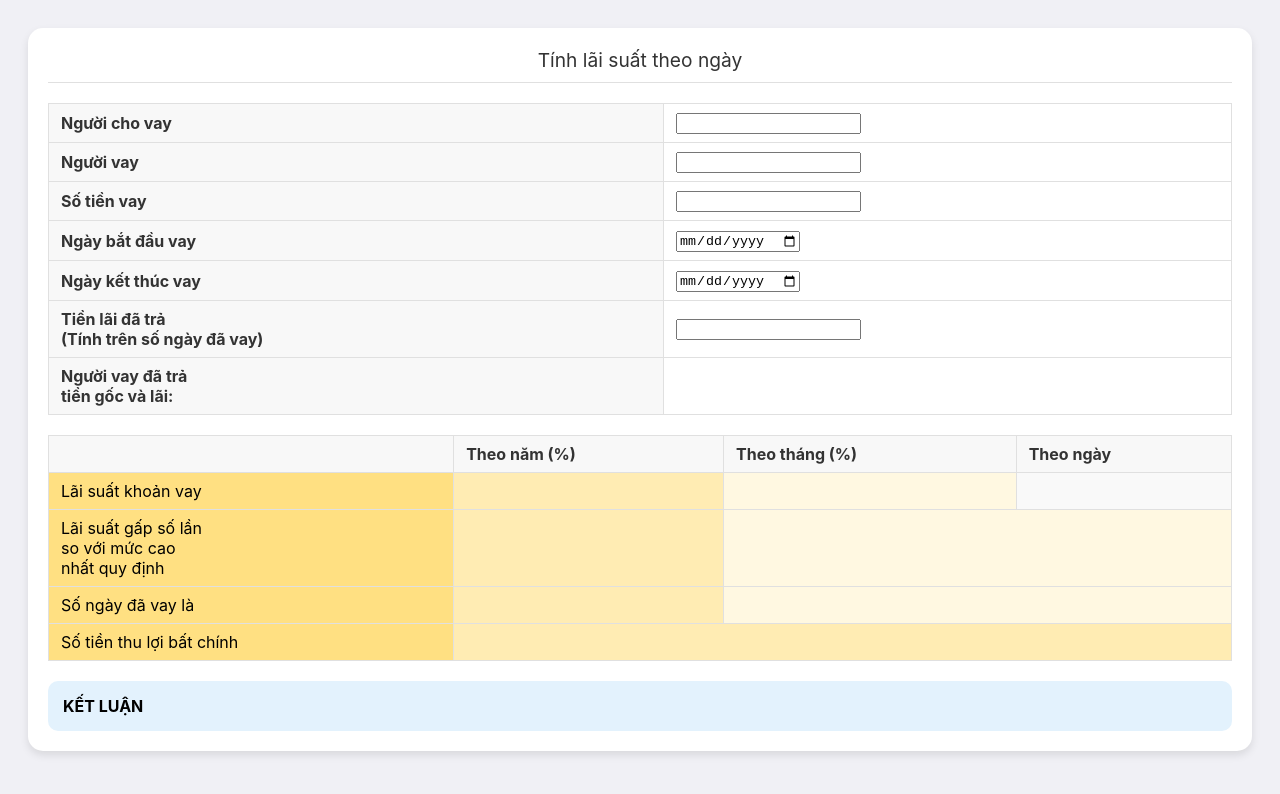
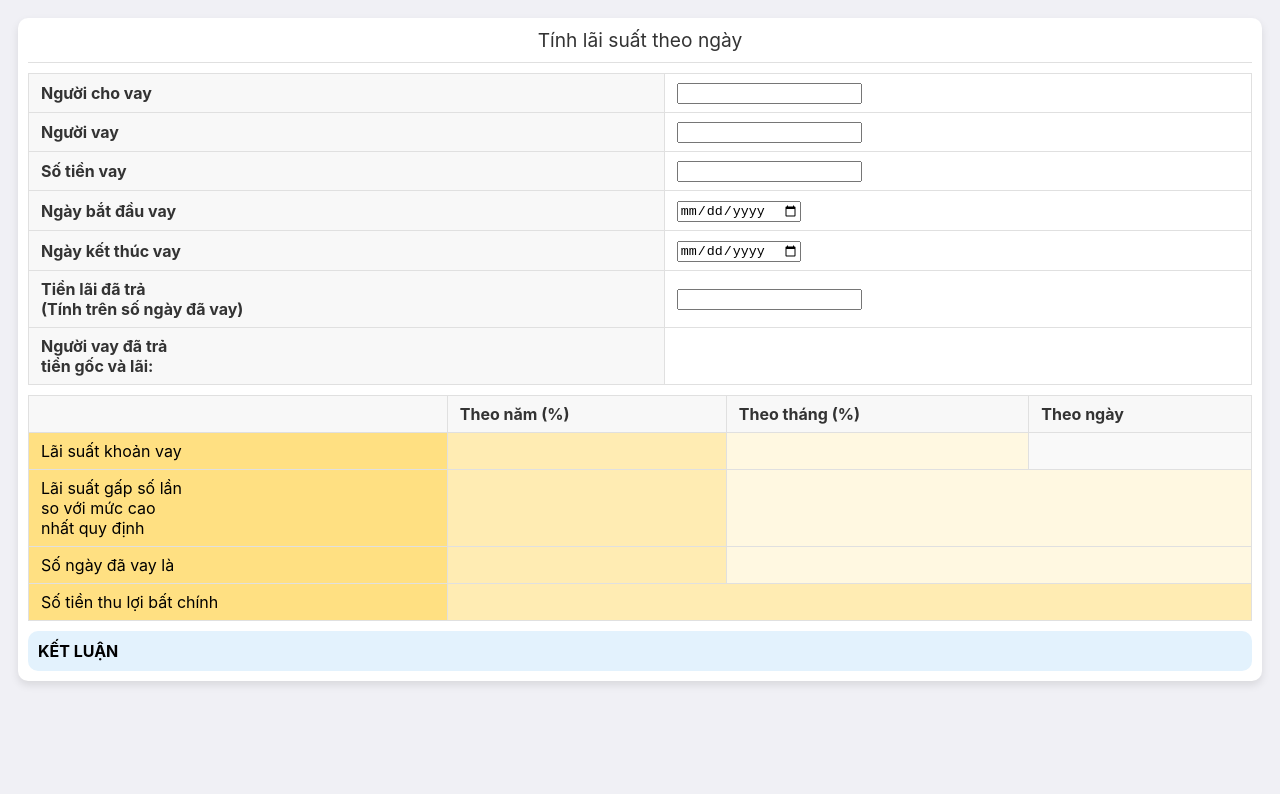
Before and after one commit to hienhatrithuc/hienhatrithuc.github.io, a plain HTML site: page index.html in a window 1280 px wide. Drawn offline with Linux system fonts and the light colour scheme.

```diff
--- a/index.html
+++ b/index.html
@@ -8,13 +8,13 @@
         body {
             font-family: -apple-system, BlinkMacSystemFont, "Segoe UI", Roboto, "Helvetica Neue", Arial, sans-serif;
             background-color: #f0f0f5;
-            padding: 20px;
+            padding: 10px;
         }
         .container {
             background-color: white;
-            border-radius: 15px;
+            border-radius: 10px;
             box-shadow: 0 4px 8px rgba(0, 0, 0, 0.1);
-            padding: 20px;
+            padding: 10px;
         }
         .header {
             font-size: 1.2em;
@@ -22,7 +22,7 @@
             text-align: center;
             padding-bottom: 10px;
             border-bottom: 1px solid #e0e0e0;
-            margin-bottom: 20px;
+            margin-bottom: 10px;
         }
         table {
             width: 100%;
@@ -56,9 +56,9 @@
         }
         .conclusion {
             background-color: #e3f2fd;
-            padding: 15px;
+            padding: 10px;
             border-radius: 10px;
-            margin-top: 20px;
+            margin-top: 10px;
         }
     </style>
 </head>
@@ -98,7 +98,7 @@ tiền gốc và lãi:</th>
             </tr>
         </table>
 
-        <table class="result-table" style="margin-top: 20px;">
+        <table class="result-table" style="margin-top: 10px;">
             <tr>
                 <th></th>
                 <th>Theo năm (%)</th>
@@ -169,7 +169,7 @@ so với mức cao <br>
             const tienThuLoi = sotienthoathuan * diffDays * ((tongtienlai / diffDays / sotienthoathuan * 1000000) - 550) / 1000000;
             document.getElementById('thuongloibatnhin').innerText = tienThuLoi.toLocaleString('vi-VN');
 
-            document.getElementById('ketluan').innerText = `Ngày ${new Date(ngaybatdau).toLocaleDateString('vi-VN')}, ${nguoivay} vay của ${nguoichovay} số tiền là ${sotienthoathuan.toLocaleString('vi-VN')} đồng. Tiền lãi phải trả theo thỏa thuận là ${tongtienlai.toLocaleString('vi-VN')} đồng. ${nguoivay} đã thực nhận số tiền vay là ${sotienthoathuan.toLocaleString('vi-VN')} đồng, vay từ ngày ${new Date(ngaybatdau).toLocaleDateString('vi-VN')} đến ngày ${new Date(ngayketthuc).toLocaleDateString('vi-VN')}. ${nguoivay} đã hoặc phải trả toàn bộ số tiền gốc và tiền lãi cho ${nguoichovay} là ${tongtientralai.toLocaleString('vi-VN')} đồng. Lãi suất tính theo năm là: ${tongtienlai.toLocaleString('vi-VN')} đồng/${sotienthoathuan.toLocaleString('vi-VN')} đồng x 100%/${diffDays} ngày x 365 ngày = ${laisuattheonam}%/năm, gấp ${gapsolan} lần mức lãi suất cao nhất quy định trong Bộ luật dân sự (là 20%/1năm); Số tiền theo ngày tính trên 1 triệu đồng = ${laisuattheonam}%/năm/365 x 1.000.000 đồng = ${laisuattheongay}; Số tiền thu lợi bất chính = ${sotienthoathuan.toLocaleString('vi-VN')} đồng x ${diffDays} ngày x (${(tongtienlai / diffDays / sotienthoathuan * 1000000).toFixed(2)} đồng – 550 đồng)/1.000.000 đồng = ${tienThuLoi.toLocaleString('vi-VN')} đồng`;
+            document.getElementById('ketluan').innerText = `Ngày ${new Date(ngaybatdau).toLocaleDateString('vi-VN')}, ${nguoivay} vay của ${nguoichovay} số tiền là ${sotienthoathuan.toLocaleString('vi-VN')} đồng. Tiền lãi phải trả theo thỏa thuận là ${tongtienlai.toLocaleString('vi-VN')} đồng. ${nguoivay} đã thực nhận số tiền vay là ${sotienthoathuan.toLocaleString('vi-VN')} đồng, vay từ ngày ${new Date(ngaybatdau).toLocaleDateString('vi-VN')} đến ngày ${new Date(ngayketthuc).toLocaleDateString('vi-VN')}. ${nguoivay} đã hoặc phải trả toàn bộ số tiền gốc và tiền lãi cho ${nguoichovay} là ${tongtientralai.toLocaleString('vi-VN')} đồng. Lãi suất tính theo năm là: ${tongtienlai.toLocaleString('vi-VN')} đồng/${sotienthoathuan.toLocaleString('vi-VN')} đồng x 100%/${diffDays} ngày x 365 ngày = ${laisuattheonam}%/năm, gấp ${gapsolan} lần mức lãi suất cao nhất quy định trong Bộ luật dân sự (là 20%/1năm); Số tiền lãi tính theo ngày trên 1 triệu đồng = ${laisuattheonam}%/năm/365 x 1.000.000 đồng = ${laisuattheongay}; Số tiền thu lợi bất chính = ${sotienthoathuan.toLocaleString('vi-VN')} đồng x ${diffDays} ngày x (${(tongtienlai / diffDays / sotienthoathuan * 1000000).toFixed(2)} đồng – 550 đồng)/1.000.000 đồng = ${tienThuLoi.toLocaleString('vi-VN')} đồng`;
         }
     </script>
 </body>
```
